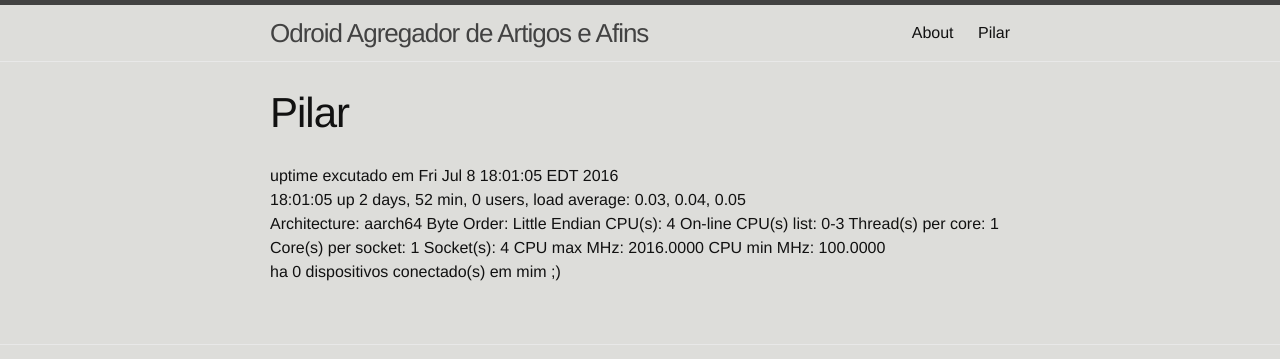
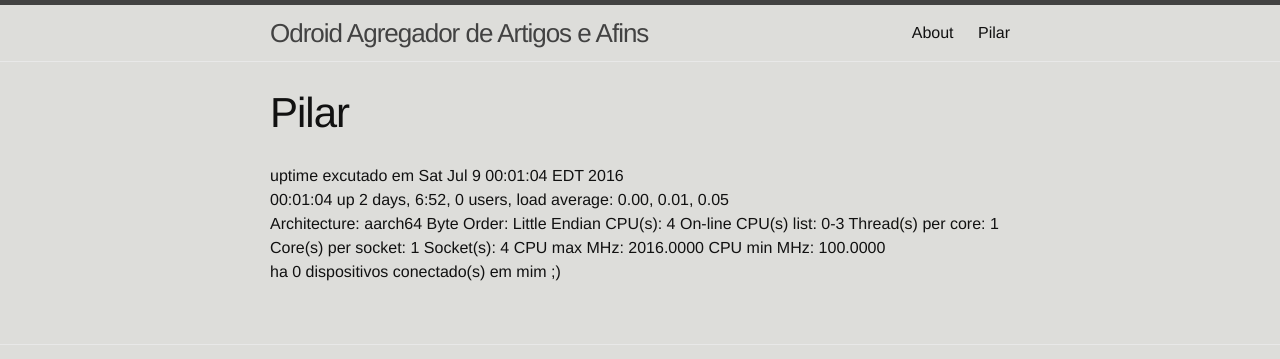
Before and after one commit to robsonneto5pi/odroid-br.github.io, a Jekyll site: the page built from pilar.md, in a window 1280 px wide. Shown: the top 359 px of the page. Built offline with Jekyll 4.4.1, drawn with Linux system fonts in a browser that asks for light colours.

Commit message:
pilar.html

```diff
--- a/_includes/pilar.html
+++ b/_includes/pilar.html
@@ -1,7 +1,7 @@
 <html>
-uptime excutado em Fri Jul  8 18:01:05 EDT 2016
+uptime excutado em Sat Jul  9 00:01:04 EDT 2016
 <br>
- 18:01:05 up 2 days, 52 min,  0 users,  load average: 0.03, 0.04, 0.05
+ 00:01:04 up 2 days,  6:52,  0 users,  load average: 0.00, 0.01, 0.05
 <br>
 Architecture:          aarch64
 Byte Order:            Little Endian
```
Also changed, not shown: _posts/2016-07-09-pilar.markdown (added, +7 -0 lines).
